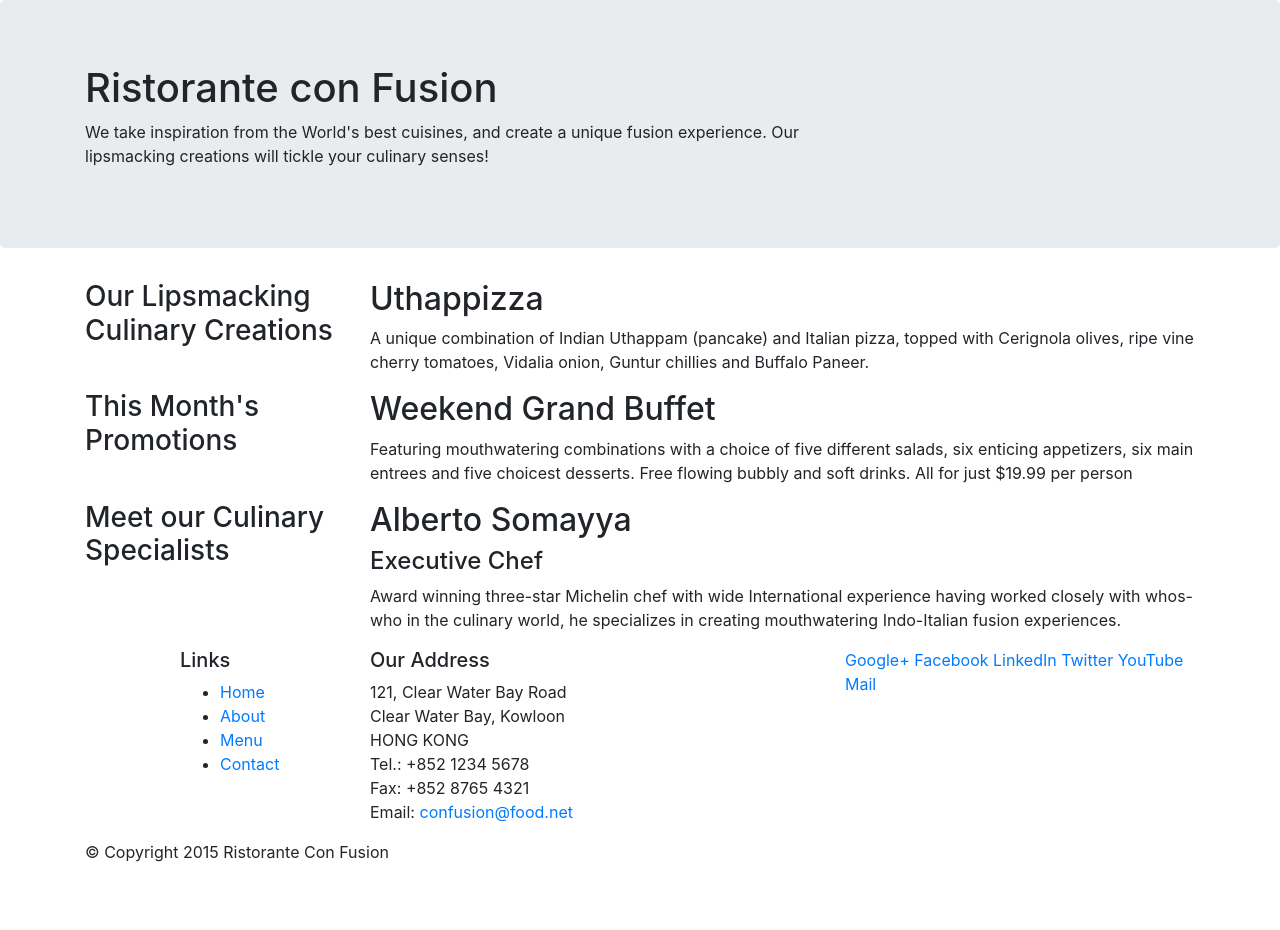
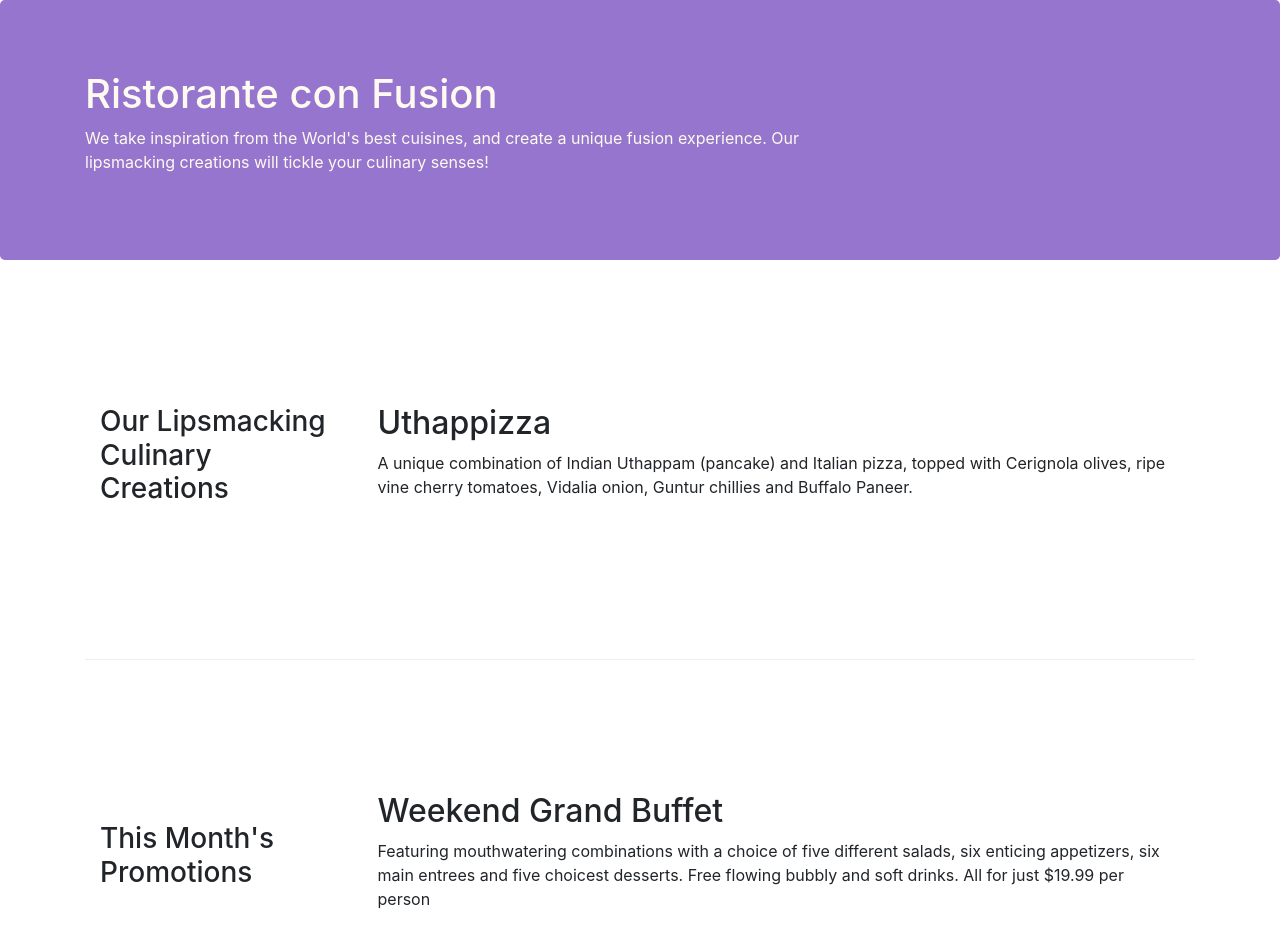
Before and after one commit to cuauMa/conFusion, a website: page index.html in a window 1280 px wide. Shown: the top 930 px of the page. Before the commit the page ends 880 px from the top, so only its background shows below. Drawn offline with nearby package versions, Linux system fonts and the light colour scheme.

Commit message:
Bootstrap Grid Part2

```diff
--- /dev/null
+++ b/css/styles.css
@@ -0,0 +1,29 @@
+.row-header{
+    margin:0px auto;
+    padding:0px;
+}
+
+.row-content {
+    margin:0px auto;
+    padding: 50px 0px 50px 0px;
+    border-bottom: 1px ridge;
+    min-height:400px;
+}
+
+.footer{
+    background-color: #D1C4E9;
+    margin:0px auto;
+    padding: 20px 0px 20px 0px;
+}
+.jumbotron {
+    padding:70px 30px 70px 30px;
+    margin:0px auto;
+    background: #9575CD ;
+    color:floralwhite;
+}
+
+.address{
+    font-size:80%;
+    margin:0px;
+    color:#0f0f0f;
+}
--- a/index.html
+++ b/index.html
@@ -9,6 +9,7 @@
 
     <!-- Bootstrap CSS -->
     <link rel="stylesheet" type="text/css" href="node_modules/bootstrap/dist/css/bootstrap.min.css">
+    <link href="css/styles.css" rel="stylesheet">
     <title>Ristorante Con Fusion</title>
 </head>
 
@@ -16,7 +17,7 @@
 
     <header class="jumbotron">
         <div class="container">
-            <div class="row">
+            <div class="row" row-header>
                 <div class="col-12 col-sm-8">
                     <h1>Ristorante con Fusion</h1>
                     <p>We take inspiration from the World's best cuisines, and create a unique fusion experience. Our lipsmacking creations will tickle your culinary senses!</p>
@@ -28,18 +29,18 @@
     </header>
 
     <div class="container">
-        <div class="row">
-            <div div class="col-sm-4 push-sm-8 col-md-3 push-md-9">
+        <div class="row row-content align-items-center">
+            <div div class="col-sm-4 col-md-3 flex-last">
                 <h3>Our Lipsmacking Culinary Creations</h3>
             </div>
-            <div class="col-sm pull-sm-4 col-md pull-md-3">
+            <div class="col-sm col-md flex-first">
                 <h2>Uthappizza</h2>
                 <p>A unique combination of Indian Uthappam (pancake) and Italian pizza, topped with Cerignola olives, ripe vine cherry tomatoes, Vidalia onion, Guntur chillies and Buffalo Paneer.</p>
             </div>
         </div>
 
 
-        <div class="row">
+        <div class="row row-content align-items-center">
             <div class="col-sm-4 col-md-3">
                 <h3>This Month's Promotions</h3>
             </div>
@@ -49,11 +50,11 @@
             </div>
         </div>
 
-        <div class="row">
-            <div class="col-sm-4 push-sm-8 col-md-3 push-md-9">
+        <div class="row row-content align-items-center">
+            <div class="col-sm-4 col-md-3 flex-last">
                 <h3>Meet our Culinary Specialists</h3>
             </div>
-            <div class="col-sm pull-sm-4 col-md pull-md-3">
+            <div class="col-sm col-md flex-first">
                 <h2>Alberto Somayya</h2>
                 <h4>Executive Chef</h4>
                 <p>Award winning three-star Michelin chef with wide International experience having worked closely with whos-who in the culinary world, he specializes in creating mouthwatering Indo-Italian fusion experiences. </p>
@@ -61,12 +62,12 @@
         </div>
     </div>
 
-    <footer>
+    <footer class="footer">
         <div class="container">
             <div class="row">
                 <div class="col-5 offset-1 col-sm-2">
                     <h5>Links</h5>
-                    <ul>
+                    <ul class="list-unstyled">
                         <li><a href="#">Home</a></li>
                         <li><a href="#">About</a></li>
                         <li><a href="#">Menu</a></li>
@@ -84,8 +85,8 @@
 		              Email: <a href="mailto:confusion@food.net">confusion@food.net</a>
 		           </address>
                 </div>
-                <div class="col col-sm-4">
-                    <div>
+                <div class="col col-sm-4 align-self-center">
+                    <div style="text-align:center">
                         <a href="http://google.com/+">Google+</a>
                         <a href="http://www.facebook.com/profile.php?id=">Facebook</a>
                         <a href="http://www.linkedin.com/in/">LinkedIn</a>
@@ -95,7 +96,7 @@
                     </div>
                 </div>
            </div>
-           <div class="row">
+           <div class="row justify-content-center">
                 <div class="col-auto">
                     <p>© Copyright 2015 Ristorante Con Fusion</p>
                 </div>
```
